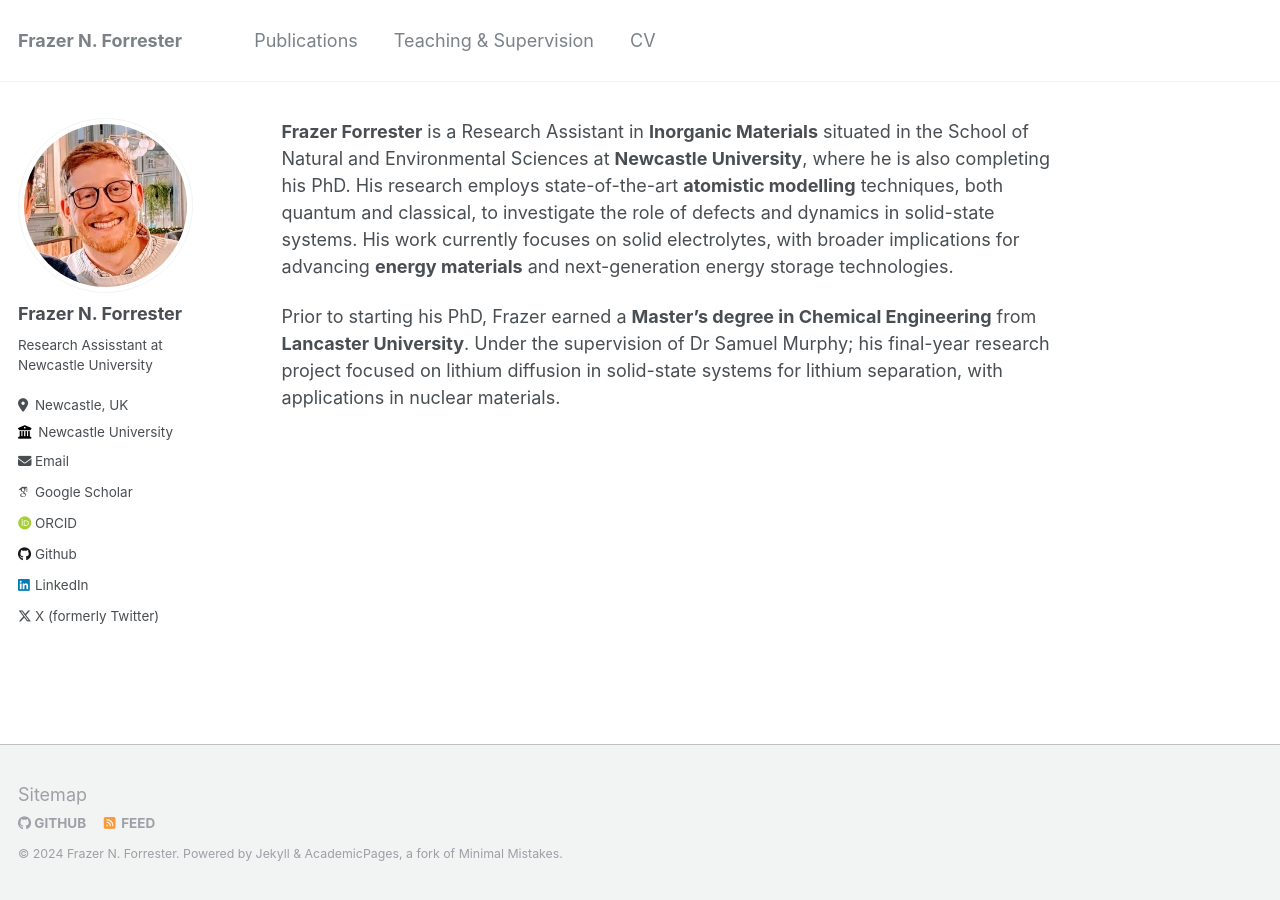
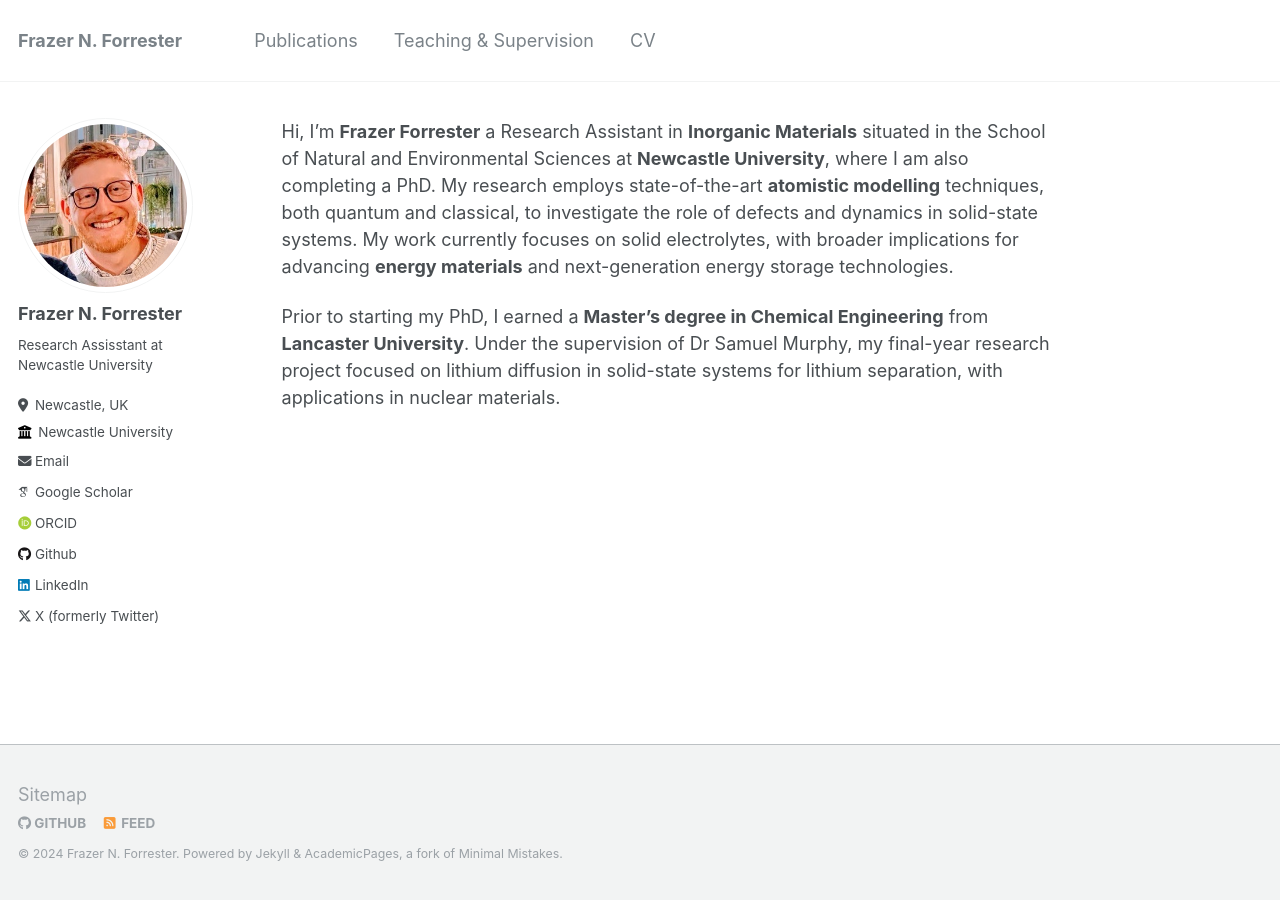
Before and after one commit to fforrester/fforrester.github.io, a Jekyll site: the page built from _pages/about.md, in a window 1280 px wide. Built offline with Jekyll 4.4.1, drawn with Linux system fonts in a browser that asks for light colours; some web fonts are replaced.

Commit message:
Update about.md

```diff
--- a/_pages/about.md
+++ b/_pages/about.md
@@ -8,6 +8,6 @@ redirect_from:
   - /about.html
 ---
 
-**Frazer Forrester** is a Research Assistant in **Inorganic Materials** situated in the School of Natural and Environmental Sciences at **Newcastle University**, where he is also completing his PhD. His research employs state-of-the-art **atomistic modelling** techniques, both quantum and classical, to investigate the role of defects and dynamics in solid-state systems. His work currently focuses on solid electrolytes, with broader implications for advancing **energy materials** and next-generation energy storage technologies.
+Hi, I'm **Frazer Forrester** a Research Assistant in **Inorganic Materials** situated in the School of Natural and Environmental Sciences at **Newcastle University**, where I am also completing a PhD. My research employs state-of-the-art **atomistic modelling** techniques, both quantum and classical, to investigate the role of defects and dynamics in solid-state systems. My work currently focuses on solid electrolytes, with broader implications for advancing **energy materials** and next-generation energy storage technologies.
 
-Prior to starting his PhD, Frazer earned a **Master's degree in Chemical Engineering** from **Lancaster University**. Under the supervision of Dr Samuel Murphy; his final-year research project focused on lithium diffusion in solid-state systems for lithium separation, with applications in nuclear materials.
+Prior to starting my PhD, I earned a **Master's degree in Chemical Engineering** from **Lancaster University**. Under the supervision of Dr Samuel Murphy, my final-year research project focused on lithium diffusion in solid-state systems for lithium separation, with applications in nuclear materials.
```
